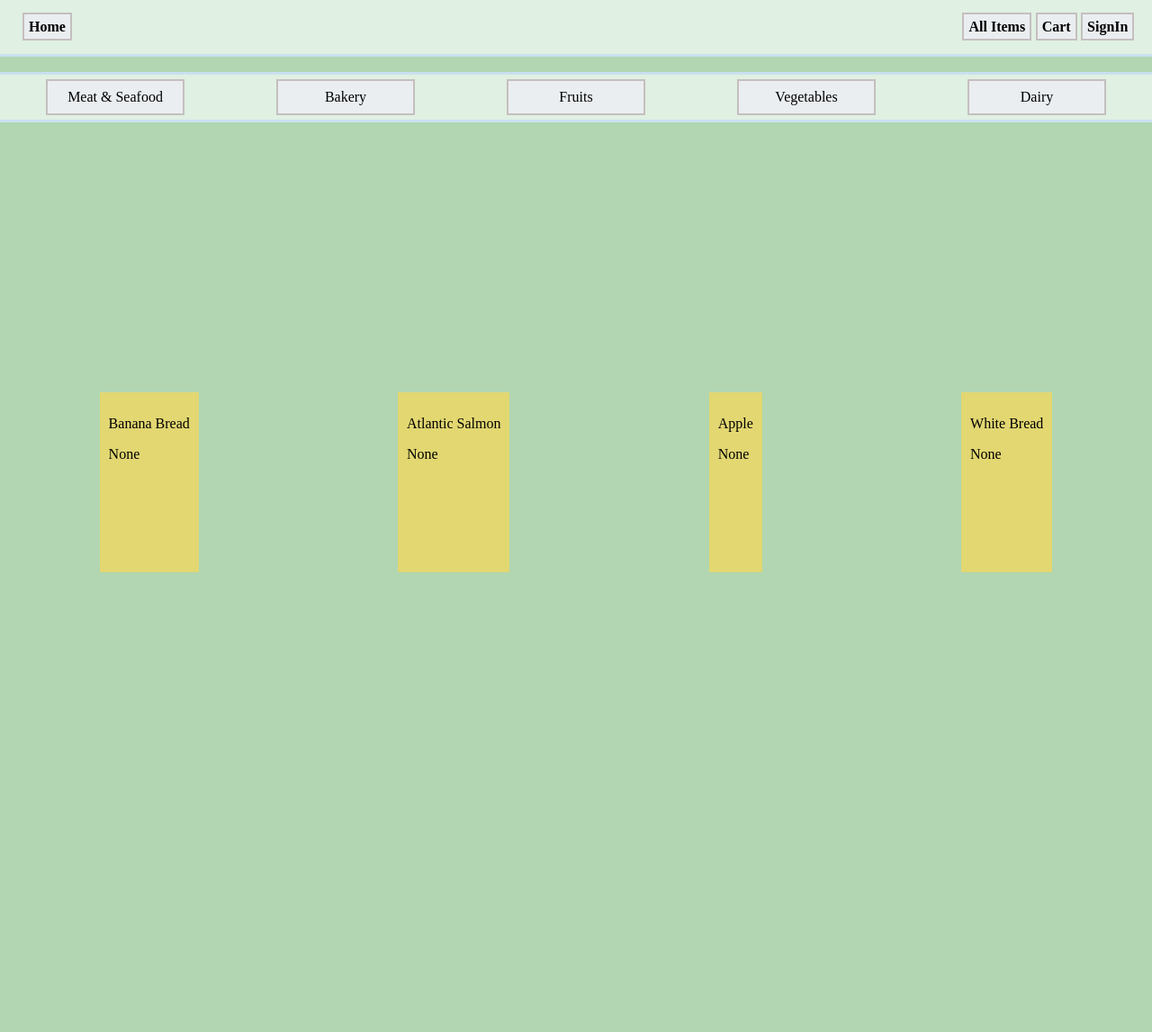
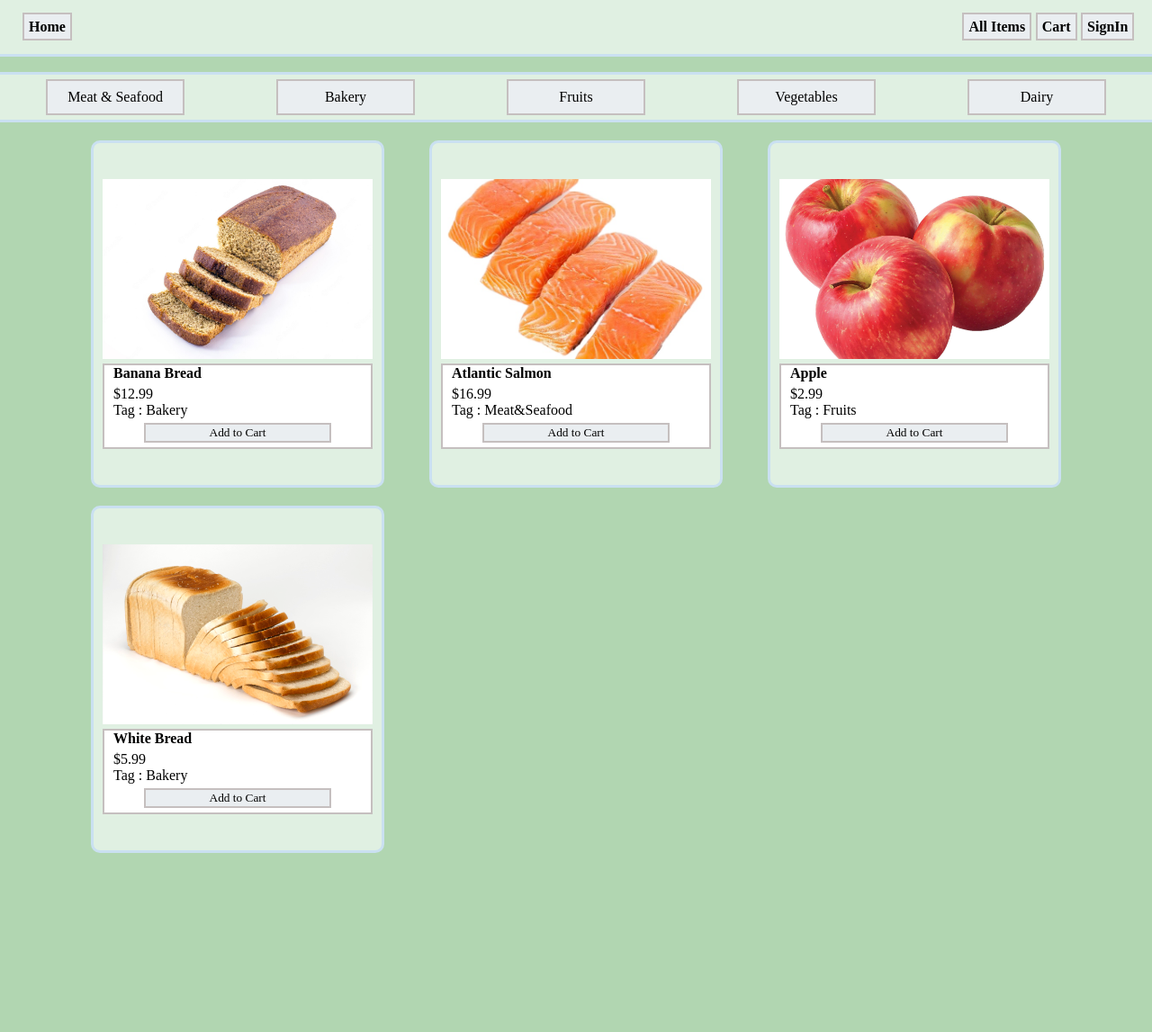
Before and after one commit to SKY3E/E-Commerce-Website, a Django app: page /item_store in a window 1280 px wide. Shown: the top 1147 px of the page at 90% size. Before the commit the page ends 636 px from the top, so only its background shows below. Run offline with Django 4.2, Linux system fonts and the light colour scheme; data comes from the database, SQL or seed files in the repository; both versions use the stored data as it was after the commit.

Commit message:
Changes to Items Page

```diff
--- a/app/models.py
+++ b/app/models.py
@@ -8,11 +8,11 @@
   details = models.CharField(max_length=1000, blank=True, null=True)
   price = models.DecimalField(blank=False, null=False, decimal_places=2, max_digits=20)
   tag_choices = (
-    ('bakery', 'bakery'),
-    ('meat&seafood', 'meat&seafood'),
-    ('fruits', 'fruits'),
-    ('vegetables', 'vegetables'),
-    ('dairy', 'dairy')
+    ('Bakery', 'Bakery'),
+    ('Meat&Seafood', 'Meat&Seafood'),
+    ('Fruits', 'Fruits'),
+    ('Vegetables', 'Vegetables'),
+    ('Dairy', 'Dairy')
   )
   tag = models.CharField(max_length=100, default=None, blank=False, null=False, choices=tag_choices)
   image = models.ImageField(default=None, blank=False, null=False, upload_to='files-pictures')
--- a/templates/home.css
+++ b/templates/home.css
@@ -279,6 +279,7 @@
   border-right: solid 2px;
 }
 
+/* Body/Main Page CSS */
 body{
   margin: 0;
 
--- a/templates/home.html
+++ b/templates/home.html
@@ -14,7 +14,7 @@
     <body>
       <div class="navbar-main">
         <div class="navbar-main-left">
-          <div><a class="navbar-main-link" href="{% url 'home' %}">Home</a></div>
+          <div><a class="navbar-main-link" class="navbar-main-left-home" href="{% url 'home' %}">Home</a></div>
         </div>
         <div class="navbar-main-right">
           <div><a class="navbar-main-link" href="{% url 'item_store' %}">All Items</a></div>
--- a/templates/item-store.css
+++ b/templates/item-store.css
@@ -105,24 +105,101 @@
   color: aliceblue;
 }
 
+/* Store Item Displays */
+/* Store Item Main Info Containers */
 .triple-item-container{
-  margin-top: 300px;
+  margin-top: 20px;
+  margin-left: 100px;
+  margin-right: 100px;
 
   height: 200px;
 
-  display: flex;
-  flex-direction: row;
-  justify-content: space-around;
+  display: grid;
+  grid-template-columns: auto auto auto;
+  row-gap: 20px;
+  column-gap: 50px;
+
+  justify-content: center;
 }
 
 .single-item-container{
+  border: solid;
+  border-width: 3px;
+  border-color: rgb(202, 224, 241);
+  border-radius: 10px;
+
+  display: flex;
+  flex-direction: column;
+  justify-content: center;
+  align-content: center;
+
+  width: 300px;
+  height: 360px;
   padding: 10px;
 
-  background-color: rgb(226, 215, 113);
+  background-color: rgb(224, 240, 226);
 }
 
+/* Store Item Specific Info Containers */
+.single-item-container-img{
+  width: 100%;
+  height: 200px;
+
+  object-fit: cover;
+  object-position: 10% 40%;
+
+  margin-bottom: 5px;
+}
+
+.single-item-container-desc{
+  border: solid;
+  border-width: 2px;
+  border-color: rgb(197, 191, 191);
+
+  background-color: white;
+
+  font-family: Poppins;
+  font-weight: 0, 500;
+}
+
+.single-item-container-text{
+  padding: 5px;
+  padding-left: 10px;
+}
+
+.single-item-container-btn-div{
+  text-align: center;
+  margin-bottom: 5px;
+}
+
+.single-item-container-btn{
+  border: solid;
+  border-width: 2px;
+  border-color: rgb(197, 191, 191);
+
+  background-color: rgb(234, 238, 241);
+
+  font-family: Poppins;
+  font-weight: 0, 500;
+
+  width: 70%;
+}
+
+.single-item-container-btn:hover{
+  background-color: rgb(140, 143, 146);
+  color: aliceblue;
+}
+
+.single-item-container-btn:active{
+  background-color: rgb(234, 238, 241);
+  color: black;
+}
+
+/* Body/Main Page CSS */
 body{
   margin: 0;
 
+  height: 2000px;
+
   background-color: rgb(177, 214, 177);
 }
--- a/templates/item-store.html
+++ b/templates/item-store.html
@@ -28,8 +28,15 @@
     <div class="triple-item-container">
       {% for item in items %}
       <div class="single-item-container">
-        <div><p>{{item.name}}</p></div>
-        <div><p>{{item.details}}</p></div>
+        <img class="single-item-container-img" src="{{item.image}}">
+        <div class="single-item-container-desc">
+          <div style="padding-left: 10px; font-family: Poppins; font-weight: 800;">{{item.name}}</div>
+          <div class="single-item-container-text" style="padding-bottom: 0;"">${{item.price}}</div>
+          <div class="single-item-container-text" style="padding-top: 0; font-family: Poppins; font-weight: 0, 500;">Tag : {{item.tag}}</div>
+          <div class="single-item-container-btn-div">
+            <button class="single-item-container-btn"><a style="color: black; text-decoration: none;" href="">Add to Cart</a></button>
+          </div>
+        </div>
       </div>
       {% endfor %}
     </div>
```
Also changed, not shown: app/migrations/0005_alter_item_tag.py (added), db.sqlite3.
